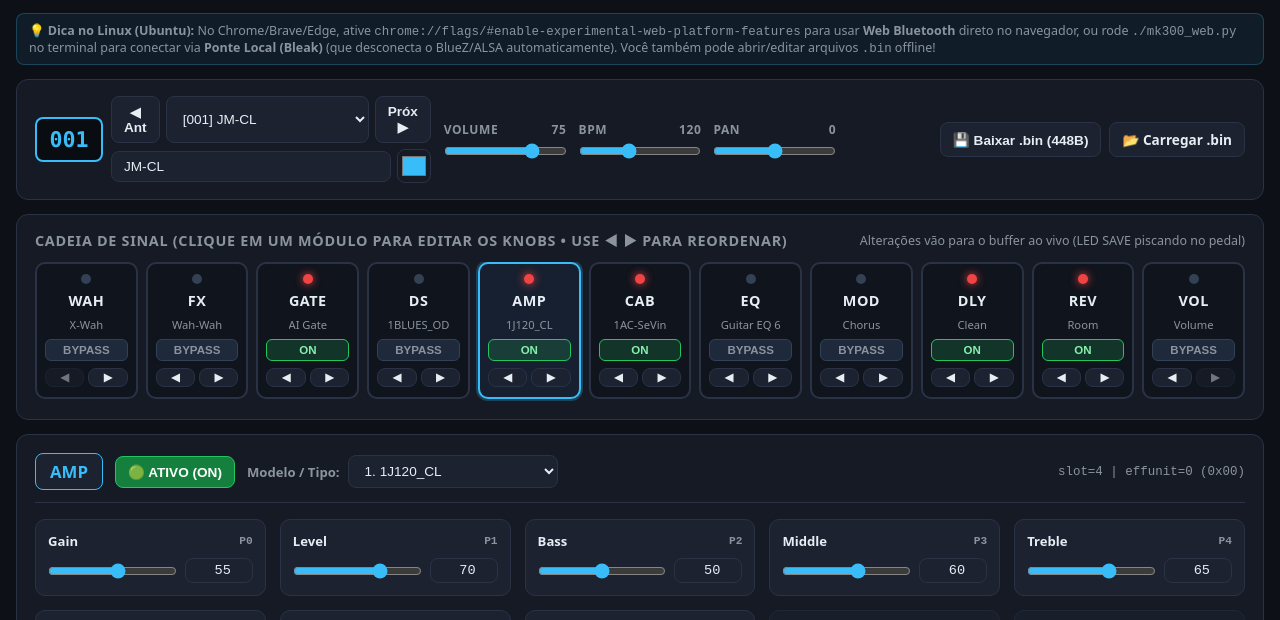
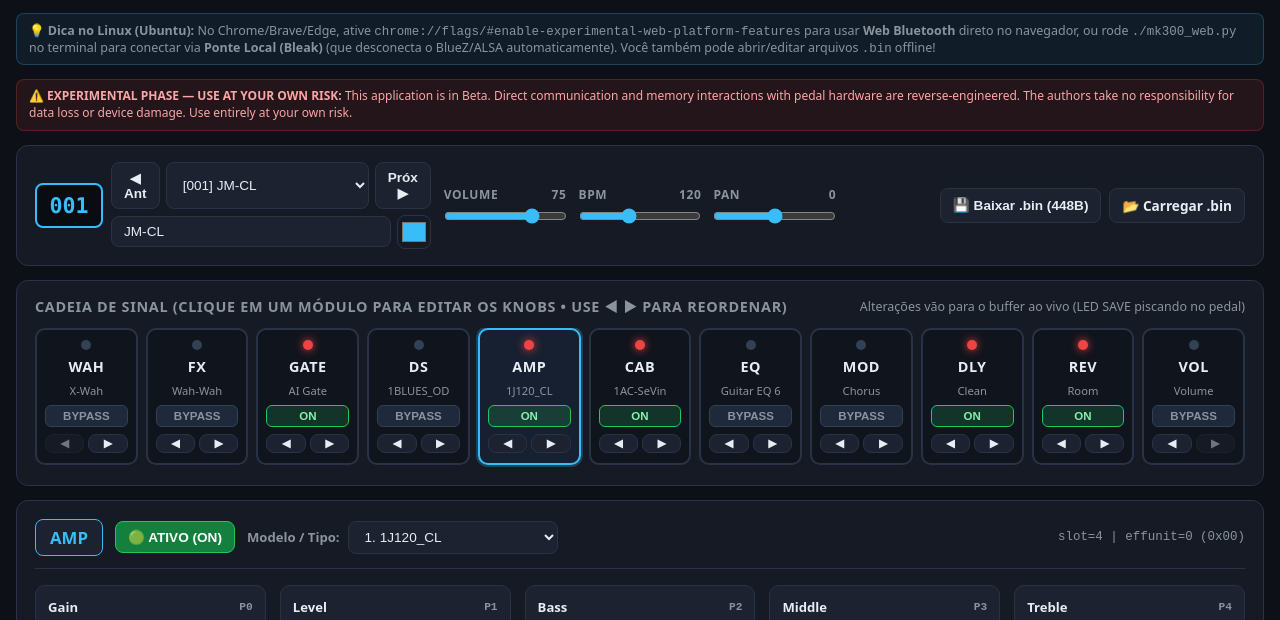
Before and after one commit to rafaelsupport/mk300ctl, a plain HTML site: page index.html in a window 1280 px wide. Shown: the part 134-754 px from the top of the page. Drawn offline with Linux system fonts and the light colour scheme; no server answers.

Commit message:
docs: adiciona aviso de responsabilidade/fase experimental (use at your own risk)

```diff
--- a/index.html
+++ b/index.html
@@ -488,6 +488,10 @@
 
   <div class="hint-banner" id="linuxHint">
     💡 <strong>Dica no Linux (Ubuntu):</strong> No Chrome/Brave/Edge, ative <code>chrome://flags/#enable-experimental-web-platform-features</code> para usar <strong>Web Bluetooth</strong> direto no navegador, ou rode <code>./mk300_web.py</code> no terminal para conectar via <strong>Ponte Local (Bleak)</strong> (que desconecta o BlueZ/ALSA automaticamente). Você também pode abrir/editar arquivos <code>.bin</code> offline!
+  </div>
+
+  <div style="font-size:0.75rem; color:#fca5a5; background:rgba(239, 68, 68, 0.1); border:1px solid rgba(239, 68, 68, 0.25); border-radius:8px; padding:8px 12px; line-height:1.4;">
+    ⚠️ <strong>EXPERIMENTAL PHASE — USE AT YOUR OWN RISK:</strong> This application is in Beta. Direct communication and memory interactions with pedal hardware are reverse-engineered. The authors take no responsibility for data loss or device damage. Use entirely at your own risk.
   </div>
 
   <!-- PRESET BAR -->
```
Also changed, not shown: 1 other file.
